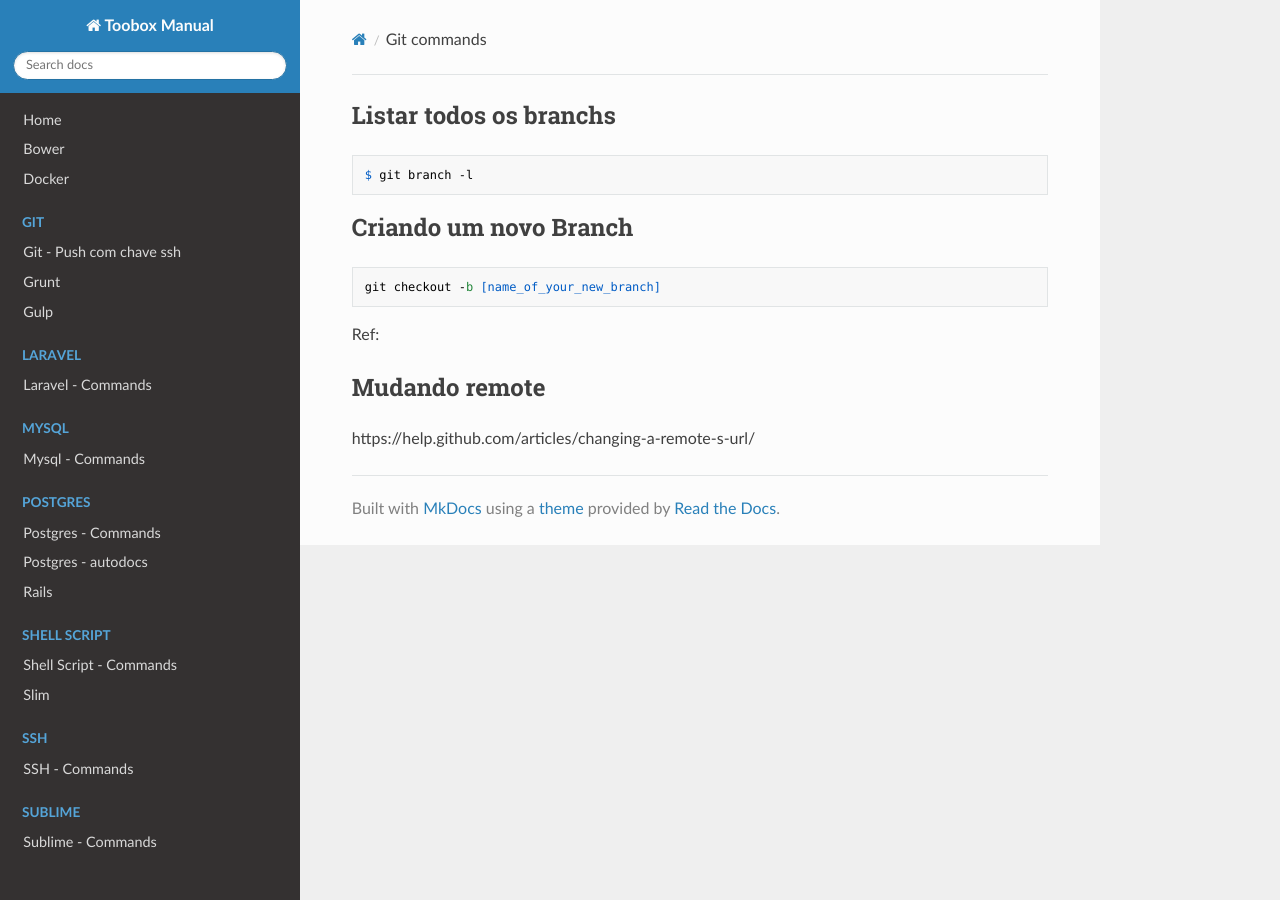
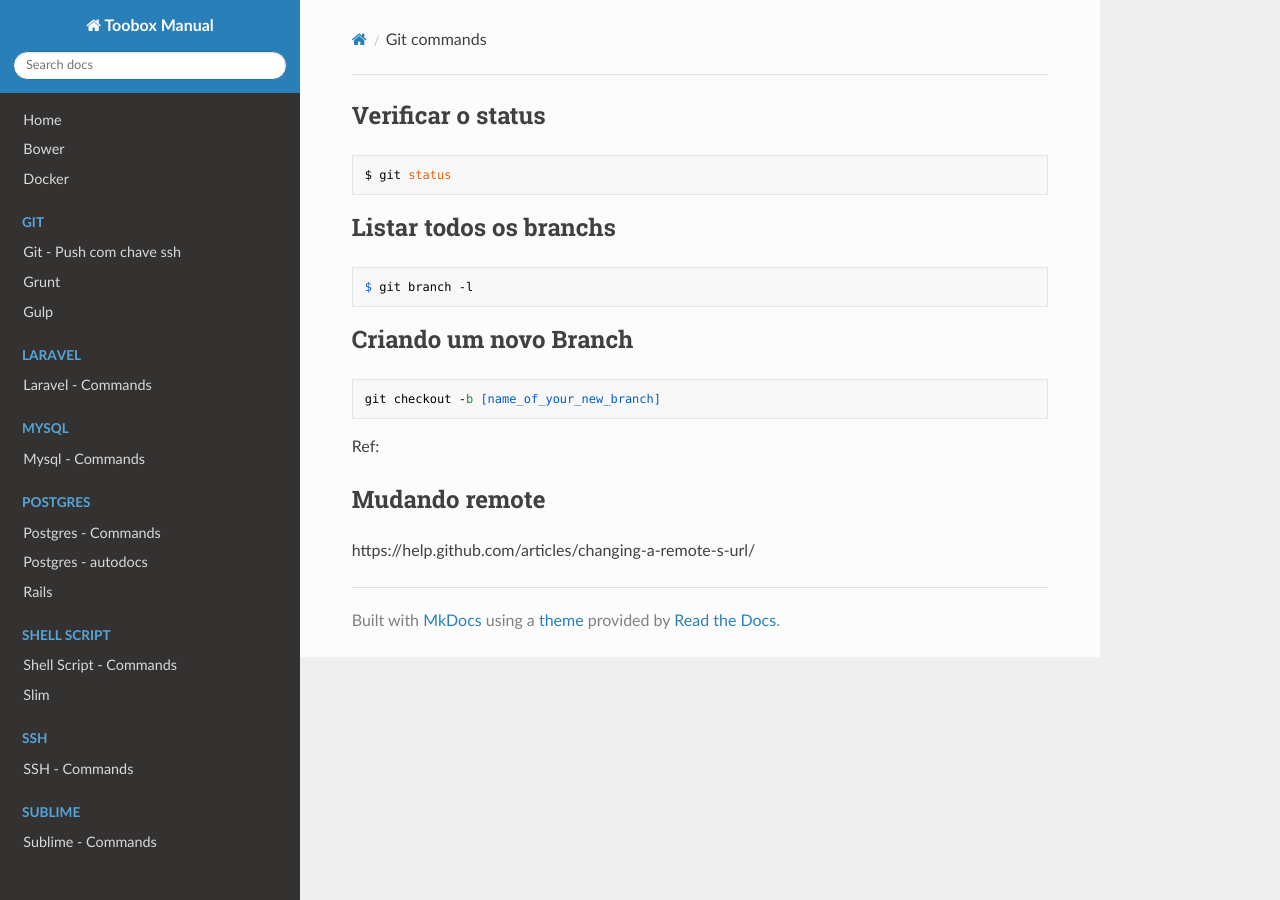
Before and after one commit to intrepidocabral/toolbox-manual, an MkDocs documentation site: the page built from docs/git/git_commands.md, in a window 1280 px wide. Built offline with MkDocs 1.6.1, drawn with Linux system fonts in a browser that asks for light colours; nearby versions of some CDN libraries; old or Windows-style settings are respelled for this version of MkDocs.

Commit message:
adding info git status

````diff
--- a/docs/git/git_commands.md
+++ b/docs/git/git_commands.md
@@ -1,3 +1,8 @@
+## Verificar o status
+```
+$ git status
+```
+
 ## Listar todos os branchs
 ```
 $ git branch -l
@@ -9,6 +14,7 @@ $ git branch -l
 git checkout -b [name_of_your_new_branch]
 ```
 
+
 Ref:
 
 ## Mudando remote
````
